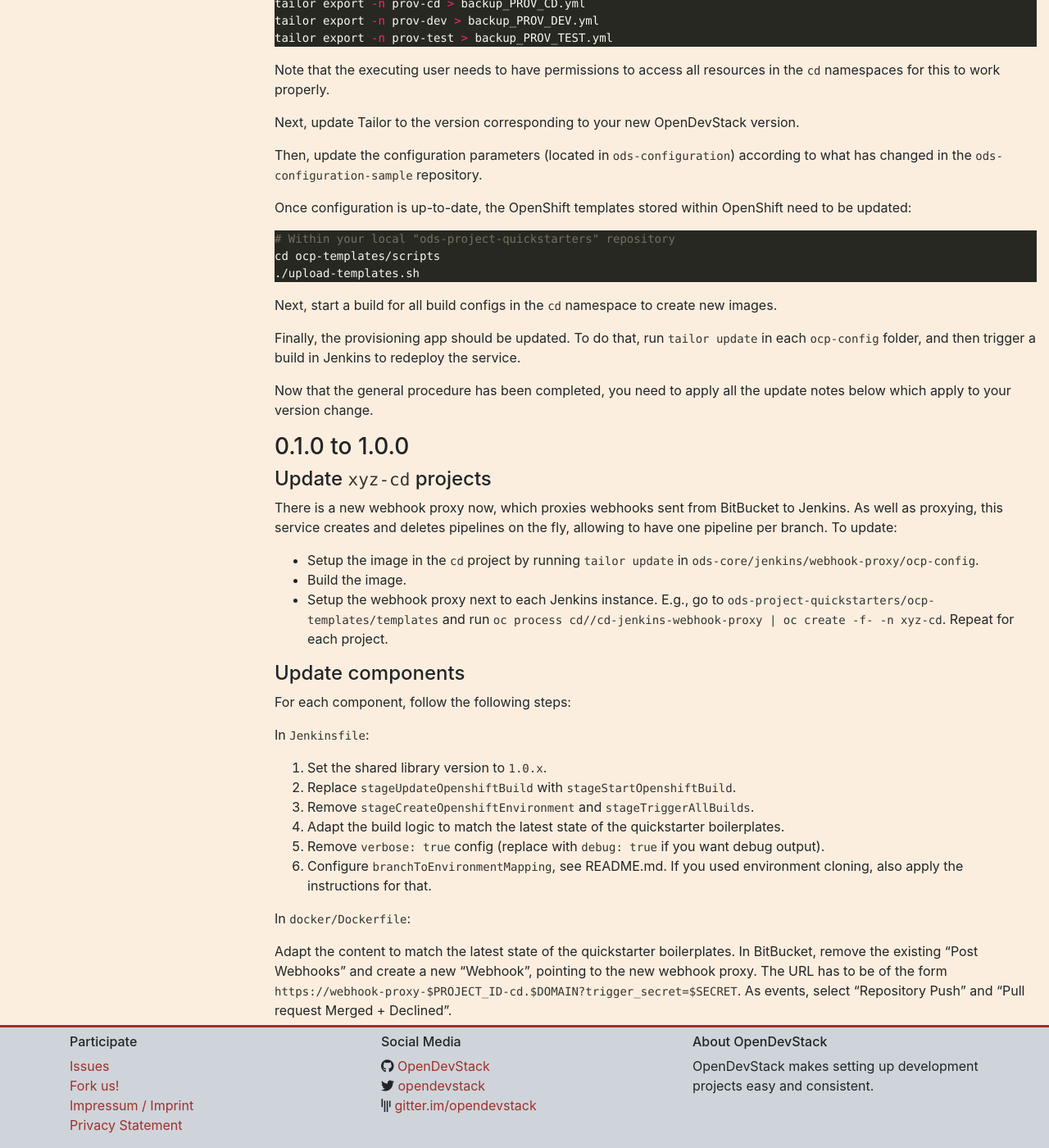
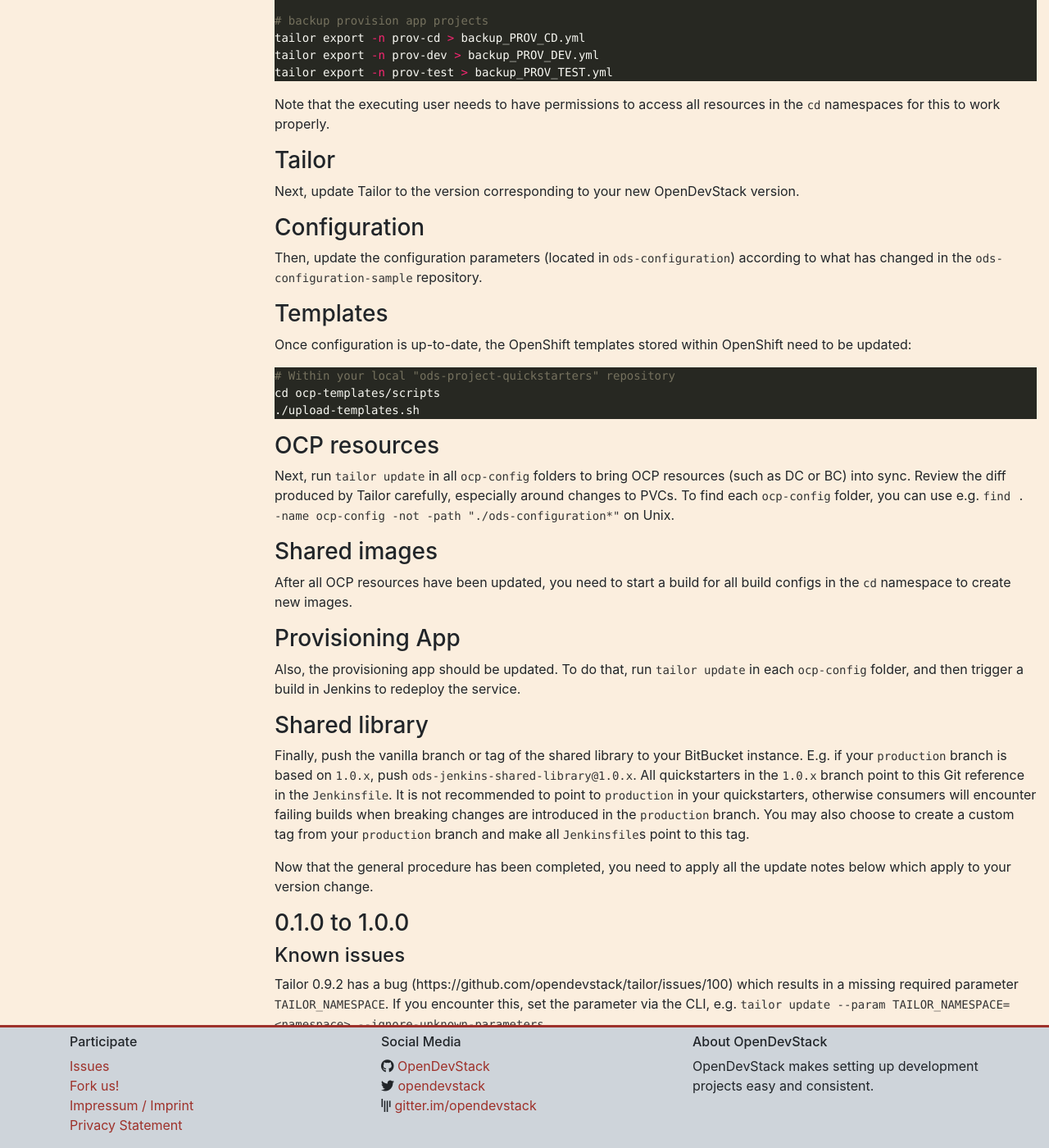
Before and after one commit to opendevstack/opendevstack.github.io, a Jekyll site: the page built from doc/update-guide.md, in a window 1280 px wide and 1400 px high, scrolled down 1751 px. Shown: the whole window at 82% size. Built offline with Jekyll 4.4.1, drawn with Linux system fonts in a browser that asks for light colours; our own code applies the rules of GitHub Pages for plain Markdown files; some of the changed text lies outside the part shown.

Commit message:
Add missing information to the update guide
Closes #80.

````diff
--- a/doc/update-guide.md
+++ b/doc/update-guide.md
@@ -74,11 +76,17 @@
 Note that the executing user needs to have permissions to access all resources
 in the `cd` namespaces for this to work properly.
 
+### Tailor
+
 Next, update Tailor to the version corresponding to your new OpenDevStack
 version.
 
+### Configuration
+
 Then, update the configuration parameters (located in `ods-configuration`)
 according to what has changed in the `ods-configuration-sample` repository.
+
+### Templates
 
 Once configuration is up-to-date, the OpenShift templates stored within
 OpenShift need to be updated:
@@ -89,17 +97,44 @@
 ./upload-templates.sh
 ```
 
-Next, start a build for all build configs in the `cd` namespace to create new
-images.
+### OCP resources
 
-Finally, the provisioning app should be updated. To do that, run `tailor update`
+Next, run `tailor update` in all `ocp-config` folders to bring OCP resources (such
+as DC or BC) into sync. Review the diff produced by Tailor carefully, especially around
+changes to PVCs. To find each `ocp-config` folder, you can use e.g.
+`find . -name ocp-config -not -path "./ods-configuration*"` on Unix.
+
+### Shared images
+
+After all OCP resources have been updated, you need to start a build for all build configs
+in the `cd` namespace to create new images.
+
+### Provisioning App
+
+Also, the provisioning app should be updated. To do that, run `tailor update`
 in each `ocp-config` folder, and then trigger a build in Jenkins to redeploy the
 service.
+
+### Shared library
+
+Finally, push the vanilla branch or tag of the shared library to your
+BitBucket instance. E.g. if your `production` branch is based on `1.0.x`, push
+`ods-jenkins-shared-library@1.0.x`. All quickstarters in the `1.0.x` branch point to this Git
+reference in the `Jenkinsfile`. It is not recommended to point to `production` in your quickstarters,
+otherwise consumers will encounter failing builds when breaking changes are introduced in the
+`production` branch. You may also choose to create a custom tag from your `production` branch and
+make all `Jenkinsfile`s point to this tag.
 
 Now that the general procedure has been completed, you need to apply all the
 update notes below which apply to your version change.
 
 ### 0.1.0 to 1.0.0
+
+#### Known issues
+
+Tailor 0.9.2 has a bug (https://github.com/opendevstack/tailor/issues/100) which results in a missing
+required parameter `TAILOR_NAMESPACE`. If you encounter this, set the parameter via the CLI, e.g.
+`tailor update --param TAILOR_NAMESPACE=<namespace> --ignore-unknown-parameters`.
 
 #### Update `xyz-cd` projects
 
@@ -143,3 +178,9 @@
 
 If you want to build the provisioning app automatically when commits are pushed
 to BitBucket, add a webhook as described in the previous section.
+
+#### Fix Jenkins master BUILD_URL
+
+1.0.x makes use of the `BUILD_URL` env variable automatically set by Jenkins. This
+env variable might be `null` in your Jenkins master. To fix this, copy
+https://github.com/opendevstack/ods-core/blob/1.0.x/jenkins/master/configuration/init.groovy.d/url.groovy into each Jenins master to `/var/lib/jenkins/init.groovy.d/url.groovy`.
````
Also changed, not shown: other parts of doc/update-guide.md (+2 -0 lines).
